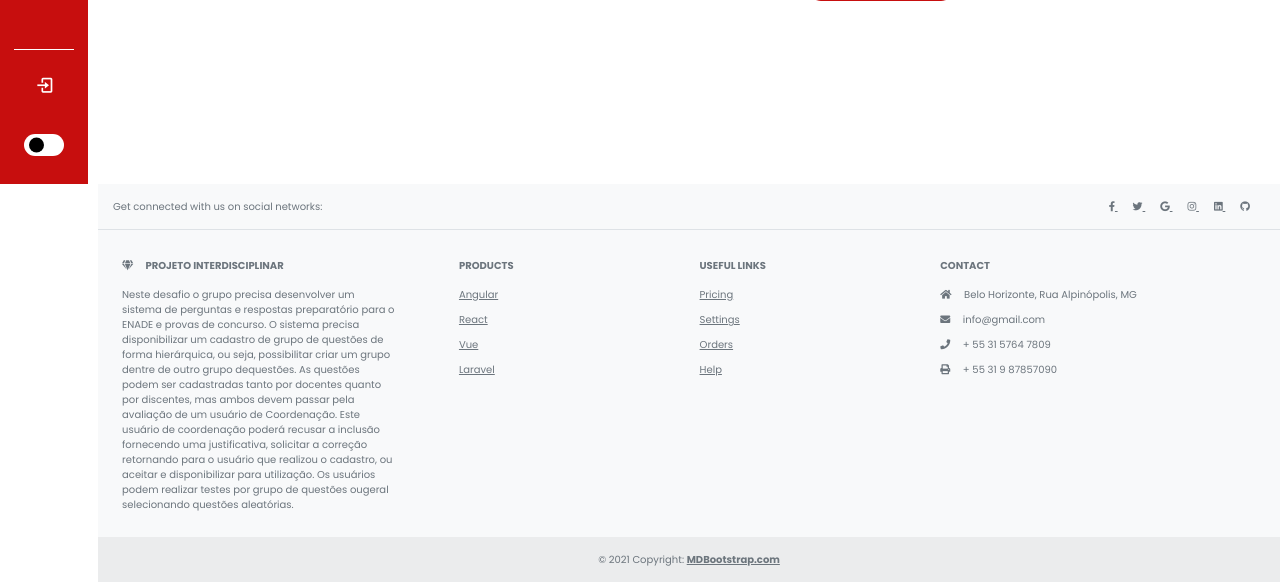
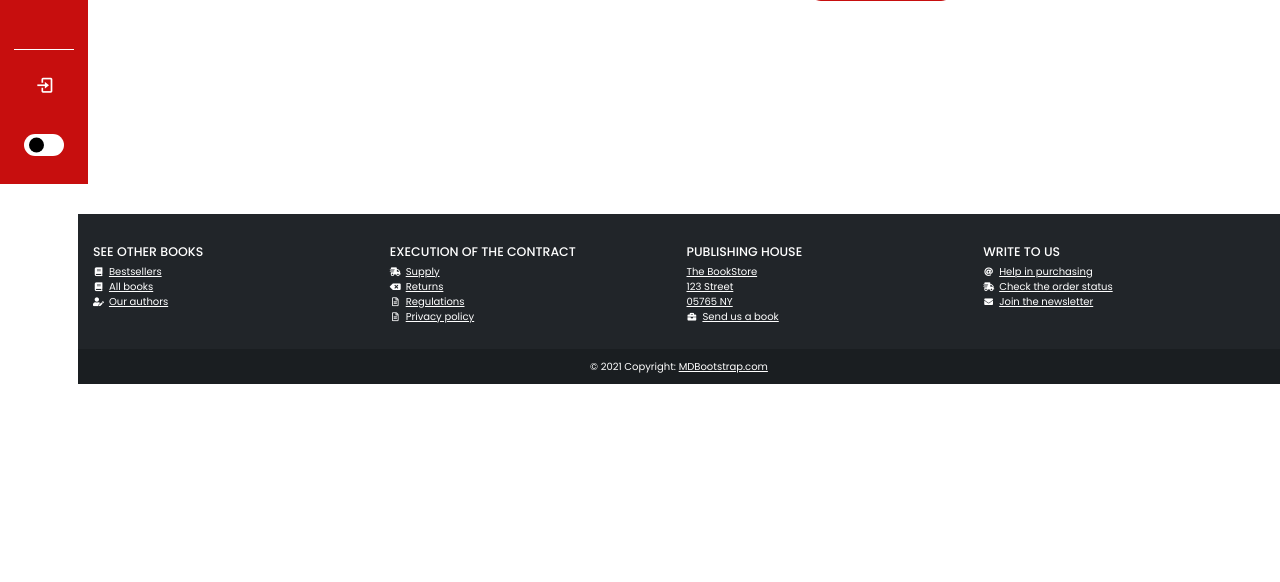
Before and after one commit to BryanWille/magis, a Django app: page /auth/register/ in a window 1280 px wide. Shown: the part 616-1198 px from the top of the page. After the commit the page ends 1000 px from the top, so only its background shows below. Run offline with Django 4.2, Linux system fonts and the light colour scheme; some libraries are stand-ins or nearby versions.

Commit message:
alteração no footer

```diff
--- a/static/css/carrossel.css
+++ b/static/css/carrossel.css
@@ -88,7 +88,7 @@
         height: 1rem;
     }
     #carrossel{
-        margin: 0px 20px;
+        margin: 0px 50px;
     }
 
 }
--- /dev/null
+++ b/static/css/footbar.css
@@ -0,0 +1,4 @@
+footer > .container {
+    max-width: 100%;
+    max-height: 100%;
+}
--- a/static/css/home.css
+++ b/static/css/home.css
@@ -64,7 +64,6 @@ h4 {
 
 .btn-carrosel {
     display: inline-block;
-    margin: 0 15px;
     background-color: var(--sidebar-color);
     width: 250px;
     height: 130px;
--- a/static/css/variables.css
+++ b/static/css/variables.css
@@ -19,8 +19,4 @@
     --darker-contrast-color: rgb(138, 7, 7);
 
 
-    /* colors black */
-    --bg-color-b: #091921;
-    --bg-color-b:
-
 }
--- a/templates/base.html
+++ b/templates/base.html
@@ -10,6 +10,7 @@
         integrity="sha384-1BmE4kWBq78iYhFldvKuhfTAU6auU8tT94WrHftjDbrCEXSU1oBoqyl2QvZ6jIW3" crossorigin="anonymous">
 
 
+    <!-- Font Awesome -->
     <link rel="stylesheet"
         href="https://cdn.jsdelivr.net/npm/@fortawesome/fontawesome-free@6.1.1/css/fontawesome.min.css"
         integrity="sha384-zIaWifL2YFF1qaDiAo0JFgsmasocJ/rqu7LKYH8CoBEXqGbb9eO+Xi3s6fQhgFWM" crossorigin="anonymous">
@@ -39,11 +40,12 @@
     <div class="container">
 
         {% include 'sidebar.html' %}
-        <main style="padding-left: 20px;">
-            {% block conteudo %}
-            {% endblock conteudo %}
-
-
+        <main>
+            <div style="padding-left: 20px;">
+                {% block conteudo %}
+                {% endblock conteudo %}
+            </div>
+            <link rel="stylesheet" href="/static/css/footbar.css">
             <footer>
                 {% include 'footbar.html' %}
             </footer>
--- a/templates/footbar.html
+++ b/templates/footbar.html
@@ -1,126 +1,100 @@
+<!-- Remove the container if you want to extend the Footer to full width. -->
+<div class="container my-5">
 
-<!-- Footer -->
-<footer class="text-center text-lg-start bg-light text-muted">
-  <!-- Section: Social media -->
-  <section
-    class="d-flex justify-content-center justify-content-lg-between p-4 border-bottom"
-  >
-    <!-- Left -->
-    <div class="me-5 d-none d-lg-block">
-      <span>Get connected with us on social networks:</span>
+  <footer class="bg-dark text-center text-lg-start text-white">
+    <!-- Grid container -->
+    <div class="container p-4">
+      <!--Grid row-->
+      <div class="row mt-4">
+        <!--Grid column-->
+        <div class="col-lg-3 col-md-6 mb-4 mb-md-0">
+          <h5 class="text-uppercase">See other books</h5>
+
+          <ul class="list-unstyled mb-0">
+            <li>
+              <a href="#!" class="text-white"><i class="fas fa-book fa-fw fa-sm me-2"></i>Bestsellers</a>
+            </li>
+            <li>
+              <a href="#!" class="text-white"><i class="fas fa-book fa-fw fa-sm me-2"></i>All books</a>
+            </li>
+            <li>
+              <a href="#!" class="text-white"><i class="fas fa-user-edit fa-fw fa-sm me-2"></i>Our authors</a>
+            </li>
+          </ul>
         </div>
-    <!-- Left -->
+        <!--Grid column-->
 
-    <!-- Right -->
-    <div>
-      <a href="" class="me-4 text-reset">
-        <i class="fab fa-facebook-f"></i>
-      </a>
-      <a href="" class="me-4 text-reset">
-        <i class="fab fa-twitter"></i>
-      </a>
-      <a href="" class="me-4 text-reset">
-        <i class="fab fa-google"></i>
-      </a>
-      <a href="" class="me-4 text-reset">
-        <i class="fab fa-instagram"></i>
-      </a>
-      <a href="" class="me-4 text-reset">
-        <i class="fab fa-linkedin"></i>
-      </a>
-      <a href="" class="me-4 text-reset">
-        <i class="fab fa-github"></i>
-      </a>
+        <!--Grid column-->
+        <div class="col-lg-3 col-md-6 mb-4 mb-md-0">
+          <h5 class="text-uppercase">Execution of the contract</h5>
+
+          <ul class="list-unstyled">
+            <li>
+              <a href="#!" class="text-white"><i class="fas fa-shipping-fast fa-fw fa-sm me-2"></i>Supply</a>
+            </li>
+            <li>
+              <a href="#!" class="text-white"><i class="fas fa-backspace fa-fw fa-sm me-2"></i>Returns</a>
+            </li>
+            <li>
+              <a href="#!" class="text-white"><i class="far fa-file-alt fa-fw fa-sm me-2"></i>Regulations</a>
+            </li>
+            <li>
+              <a href="#!" class="text-white"><i class="far fa-file-alt fa-fw fa-sm me-2"></i>Privacy policy</a>
+            </li>
+          </ul>
         </div>
-    <!-- Right -->
-  </section>
-  <!-- Section: Social media -->
+        <!--Grid column-->
 
-  <!-- Section: Links  -->
-  <section class="">
-    <div class="container text-center text-md-start mt-5">
-      <!-- Grid row -->
-      <div class="row mt-3">
-        <!-- Grid column -->
-        <div class="col-md-3 col-lg-4 col-xl-3 mx-auto mb-4">
-          <!-- Content -->
-          <h6 class="text-uppercase fw-bold mb-4">
-            <i class="fas fa-gem me-3"></i> Projeto Interdisciplinar
-          </h6>
-          <p>
-Neste desafio o grupo precisa desenvolver um sistema de perguntas e respostas preparatório para o ENADE e provas de concurso. O sistema precisa disponibilizar um cadastro de grupo de questões de forma hierárquica, ou seja, possibilitar criar um grupo dentre de outro grupo dequestões. As questões podem ser cadastradas tanto por docentes quanto por discentes, mas ambos devem passar pela avaliação de um usuário de Coordenação. Este usuário de coordenação poderá recusar a inclusão fornecendo uma justificativa, solicitar a correção retornando para o usuário que realizou o cadastro, ou aceitar e disponibilizar para utilização. Os usuários podem realizar testes por grupo de questões ougeral selecionando questões aleatórias.
-          </p>
+        <!--Grid column-->
+        <div class="col-lg-3 col-md-6 mb-4 mb-md-0">
+          <h5 class="text-uppercase">Publishing house</h5>
+
+          <ul class="list-unstyled">
+            <li>
+              <a href="#!" class="text-white">The BookStore</a>
+            </li>
+            <li>
+              <a href="#!" class="text-white">123 Street</a>
+            </li>
+            <li>
+              <a href="#!" class="text-white">05765 NY</a>
+            </li>
+            <li>
+              <a href="#!" class="text-white"><i class="fas fa-briefcase fa-fw fa-sm me-2"></i>Send us a book</a>
+            </li>
+          </ul>
         </div>
-        <!-- Grid column -->
+        <!--Grid column-->
 
-        <!-- Grid column -->
-        <div class="col-md-2 col-lg-2 col-xl-2 mx-auto mb-4">
-          <!-- Links -->
-          <h6 class="text-uppercase fw-bold mb-4">
-            Products
-          </h6>
-          <p>
-            <a href="#!" class="text-reset">Angular</a>
-          </p>
-          <p>
-            <a href="#!" class="text-reset">React</a>
-          </p>
-          <p>
-            <a href="#!" class="text-reset">Vue</a>
-          </p>
-          <p>
-            <a href="#!" class="text-reset">Laravel</a>
-          </p>
+        <!--Grid column-->
+        <div class="col-lg-3 col-md-6 mb-4 mb-md-0">
+          <h5 class="text-uppercase">Write to us</h5>
+
+          <ul class="list-unstyled">
+            <li>
+              <a href="#!" class="text-white"><i class="fas fa-at fa-fw fa-sm me-2"></i>Help in purchasing</a>
+            </li>
+            <li>
+              <a href="#!" class="text-white"><i class="fas fa-shipping-fast fa-fw fa-sm me-2"></i>Check the order status</a>
+            </li>
+            <li>
+              <a href="#!" class="text-white"><i class="fas fa-envelope fa-fw fa-sm me-2"></i>Join the newsletter</a>
+            </li>
+          </ul>
         </div>
-        <!-- Grid column -->
-
-        <!-- Grid column -->
-        <div class="col-md-3 col-lg-2 col-xl-2 mx-auto mb-4">
-          <!-- Links -->
-          <h6 class="text-uppercase fw-bold mb-4">
-            Useful links
-          </h6>
-          <p>
-            <a href="#!" class="text-reset">Pricing</a>
-          </p>
-          <p>
-            <a href="#!" class="text-reset">Settings</a>
-          </p>
-          <p>
-            <a href="#!" class="text-reset">Orders</a>
-          </p>
-          <p>
-            <a href="#!" class="text-reset">Help</a>
-          </p>
+        <!--Grid column-->
       </div>
-        <!-- Grid column -->
-
-        <!-- Grid column -->
-        <div class="col-md-4 col-lg-3 col-xl-3 mx-auto mb-md-0 mb-4">
-          <!-- Links -->
-          <h6 class="text-uppercase fw-bold mb-4">
-            Contact
-          </h6>
-          <p><i class="fas fa-home me-3"></i> Belo Horizonte, Rua Alpinópolis, MG</p>
-          <p>
-            <i class="fas fa-envelope me-3"></i>
-            info@gmail.com
-          </p>
-          <p><i class="fas fa-phone me-3"></i> + 55 31 5764 7809</p>
-          <p><i class="fas fa-print me-3"></i> + 55 31 9 87857090</p>
+      <!--Grid row-->
     </div>
-        <!-- Grid column -->
-      </div>
-      <!-- Grid row -->
-    </div>
-  </section>
-  <!-- Section: Links  -->
+    <!-- Grid container -->
 
     <!-- Copyright -->
-  <div class="text-center p-4" style="background-color: rgba(0, 0, 0, 0.05);">
+    <div class="text-center p-3" style="background-color: rgba(0, 0, 0, 0.2)">
       © 2021 Copyright:
-    <a class="text-reset fw-bold" href="https://mdbootstrap.com/">MDBootstrap.com</a>
+      <a class="text-white" href="https://mdbootstrap.com/">MDBootstrap.com</a>
     </div>
     <!-- Copyright -->
   </footer>
-<!-- Footer -->
+
+</div>
+<!-- End of .container -->
```
Also changed, not shown: db.sqlite3. Lines whose indentation alone changed are shown as unchanged.
